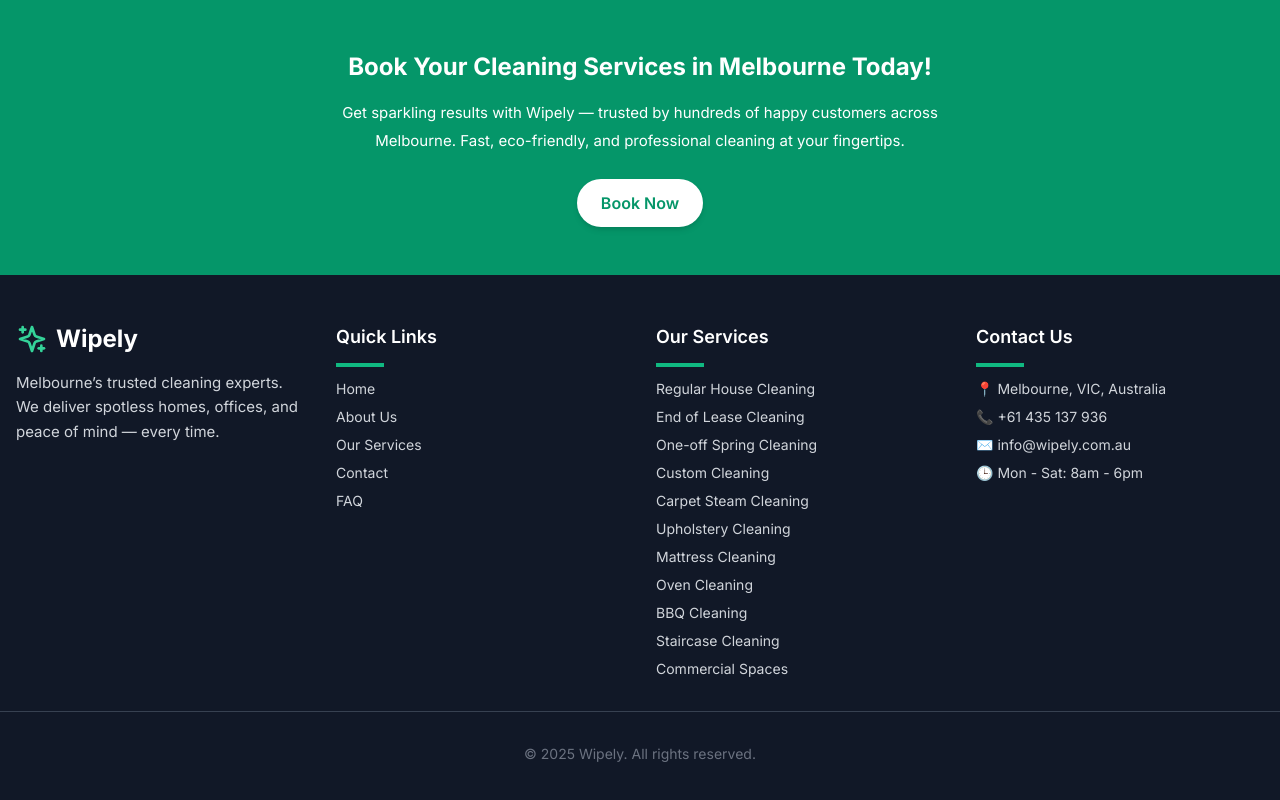
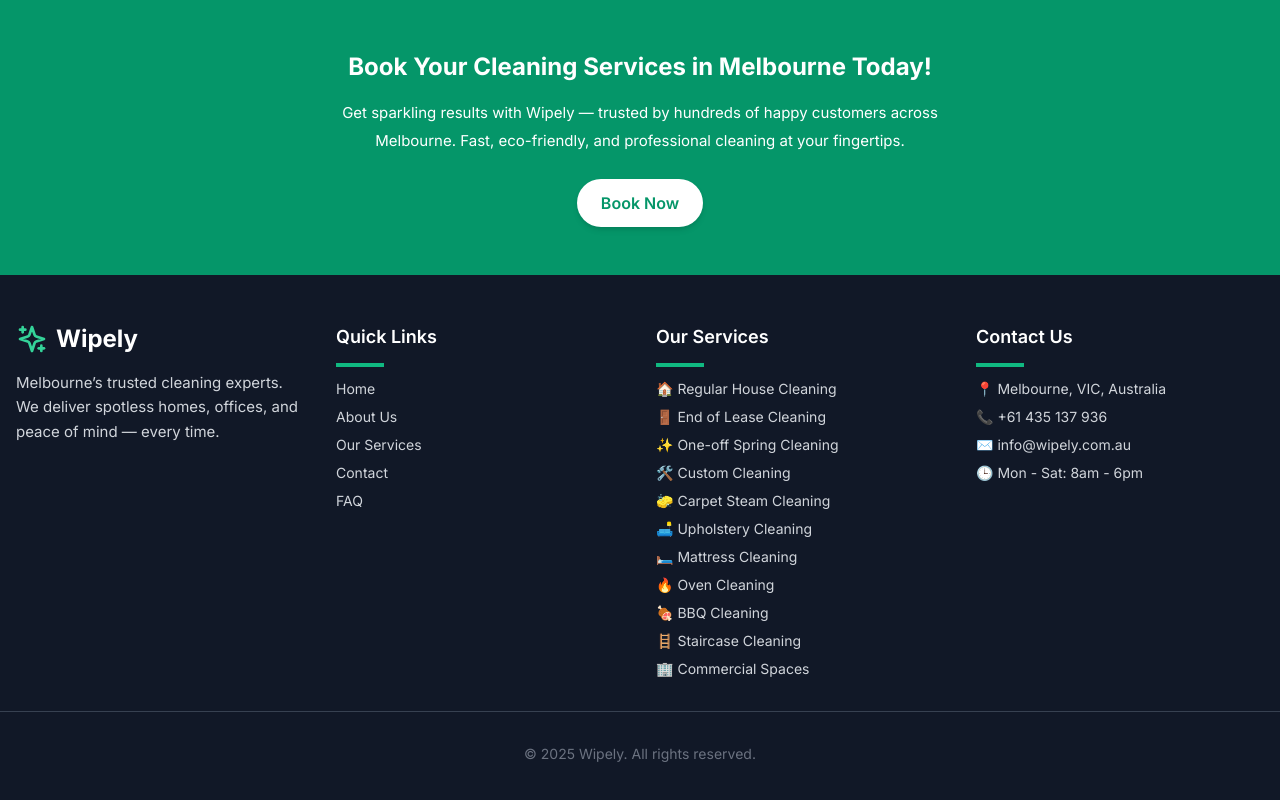
Before and after one commit to ShubhamKhunt1872003/Wipely, a React (Vite) app: page / in a window 1280 px wide. Shown: the part 4319-5119 px from the top of the page. Built offline with nearby package versions, Linux system fonts and the light colour scheme.

Commit message:
Add icons to footer services

```diff
--- a/src/components/Footer.tsx
+++ b/src/components/Footer.tsx
@@ -38,17 +38,17 @@ const Footer: React.FC = () => {
 <div className="w-12 h-1 bg-emerald-500 mb-3"></div>
 
       <ul className="space-y-2 text-sm text-gray-300">
-        <li><a href="/services/regular-cleaning" className="hover:text-white">Regular House Cleaning</a></li>
-        <li><a href="/services/end-of-lease" className="hover:text-white">End of Lease Cleaning</a></li>
-        <li><a href="/services/spring-cleaning" className="hover:text-white">One-off Spring Cleaning</a></li>
-        <li><a href="/services/custom-cleaning" className="hover:text-white">Custom Cleaning</a></li>
-        <li><a href="/services/custom-cleaning" className="hover:text-white">Carpet Steam Cleaning</a></li>
-        <li><a href="/services/custom-cleaning" className="hover:text-white">Upholstery Cleaning</a></li>
-        <li><a href="/services/custom-cleaning" className="hover:text-white">Mattress Cleaning</a></li>
-        <li><a href="/services/custom-cleaning" className="hover:text-white">Oven Cleaning</a></li>
-        <li><a href="/services/custom-cleaning" className="hover:text-white">BBQ Cleaning</a></li>
-        <li><a href="/services/custom-cleaning" className="hover:text-white">Staircase Cleaning</a></li>
-        <li><a href="/services/custom-cleaning" className="hover:text-white">Commercial Spaces</a></li>
+        <li>🏠 <a href="/services/regular-cleaning" className="hover:text-white">Regular House Cleaning</a></li>
+        <li>🚪 <a href="/services/end-of-lease" className="hover:text-white">End of Lease Cleaning</a></li>
+        <li>✨ <a href="/services/spring-cleaning" className="hover:text-white">One-off Spring Cleaning</a></li>
+        <li>🛠️ <a href="/services/custom-cleaning" className="hover:text-white">Custom Cleaning</a></li>
+        <li>🧽 <a href="/services/custom-cleaning" className="hover:text-white">Carpet Steam Cleaning</a></li>
+        <li>🛋️ <a href="/services/custom-cleaning" className="hover:text-white">Upholstery Cleaning</a></li>
+        <li>🛏️ <a href="/services/custom-cleaning" className="hover:text-white">Mattress Cleaning</a></li>
+        <li>🔥 <a href="/services/custom-cleaning" className="hover:text-white">Oven Cleaning</a></li>
+        <li>🍖 <a href="/services/custom-cleaning" className="hover:text-white">BBQ Cleaning</a></li>
+        <li>🪜 <a href="/services/custom-cleaning" className="hover:text-white">Staircase Cleaning</a></li>
+        <li>🏢 <a href="/services/custom-cleaning" className="hover:text-white">Commercial Spaces</a></li>
       </ul>
     </div>
 
```
